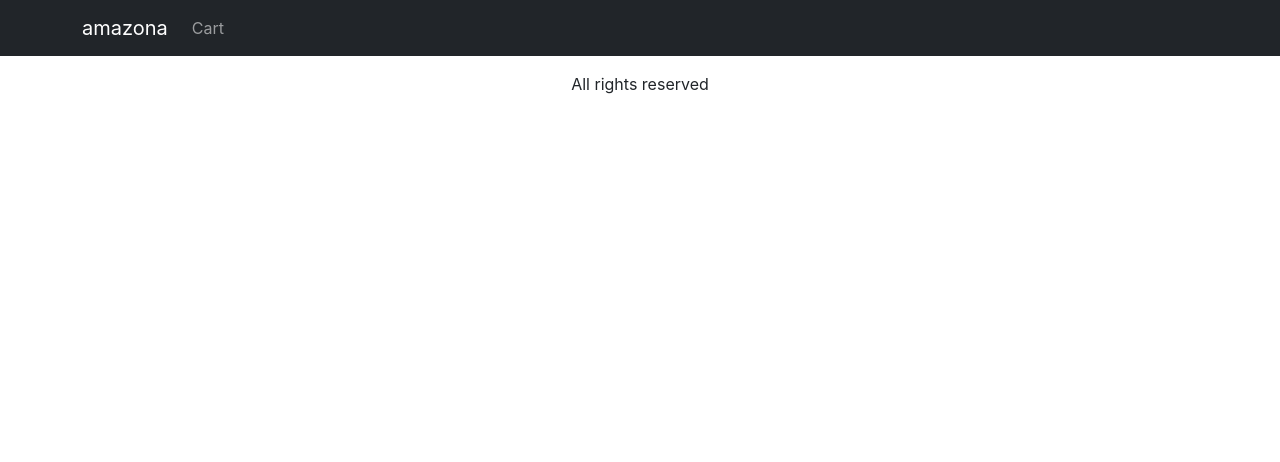
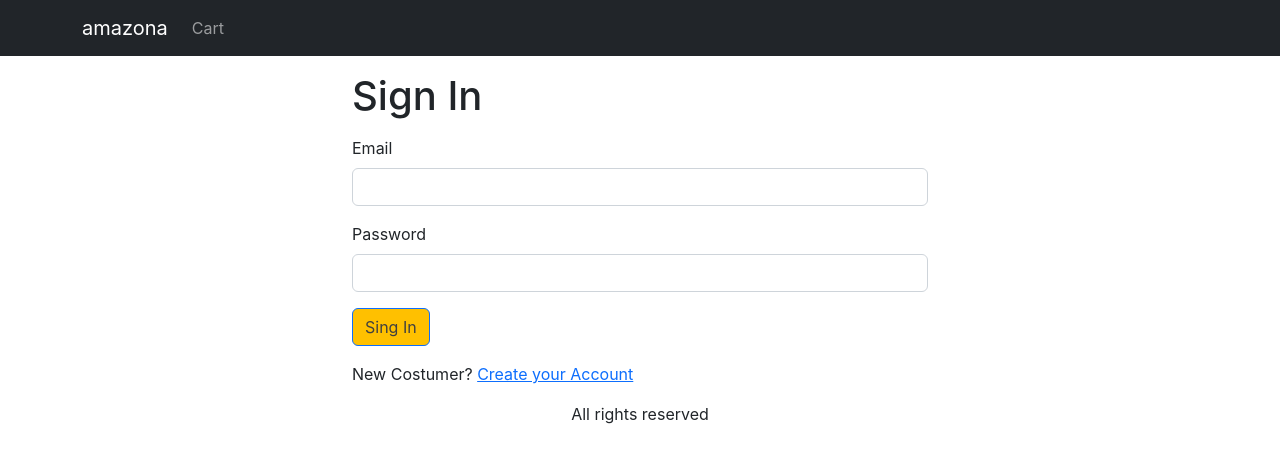
Before and after one commit to motaleonardo/mern-ecom, a React (Create React App) app in the folder frontend/: page /signin in a window 1280 px wide. Shown: the top 462 px of the page. Built offline with nearby package versions, Linux system fonts and the light colour scheme.

Commit message:
class_18

```diff
--- a/frontend/src/App.js
+++ b/frontend/src/App.js
@@ -10,6 +10,7 @@
 import { useContext } from 'react';
 import { Store } from './Store';
 import CartScreen from './Screens/CartScreen';
+import SigninScreen from './Screens/SigninScreen';
 
 function App() {
   const { state } = useContext(Store);
@@ -41,6 +42,7 @@
             <Routes>
               <Route path="/product/:slug" element={<ProductScreen />} />
               <Route path="/cart" element={<CartScreen />} />
+              <Route path="/signin" element={<SigninScreen />} />
               <Route path="/" element={<HomeScreen />} />
             </Routes>
           </Container>
--- /dev/null
+++ b/frontend/src/Screens/SigninScreen.js
@@ -0,0 +1,36 @@
+import { Link, useLocation } from 'react-router-dom';
+import Container from 'react-bootstrap/Container';
+import Button from 'react-bootstrap/Button';
+import Form from 'react-bootstrap/Form';
+import { Helmet } from 'react-helmet-async';
+
+export default function SigninScreen() {
+  const { search } = useLocation();
+  const redirectInUrl = new URLSearchParams(search).get('redirect');
+  const redirect = redirectInUrl ? redirectInUrl : '/';
+  return (
+    <Container className="small-container">
+      <Helmet>
+        <title>Sign In</title>
+      </Helmet>
+      <h1 className="my-3">Sign In</h1>
+      <Form>
+        <Form.Group className="mb-3" controlId="email">
+          <Form.Label>Email</Form.Label>
+          <Form.Control type="email" required />
+        </Form.Group>
+        <Form.Group className="mb-3" controlId="password">
+          <Form.Label>Password</Form.Label>
+          <Form.Control type="password" required />
+        </Form.Group>
+        <div className="mb-3">
+          <Button type="submit">Sing In</Button>
+        </div>
+        <div className="mb-3">
+          New Costumer?{' '}
+          <Link to={`/signup?redirect=${redirect}`}>Create your Account</Link>
+        </div>
+      </Form>
+    </Container>
+  );
+}
--- a/frontend/src/index.css
+++ b/frontend/src/index.css
@@ -51,3 +51,7 @@
 .img-thumbnail {
   height: 80px;
 }
+
+.small-container {
+  max-width: 600px;
+}
```
